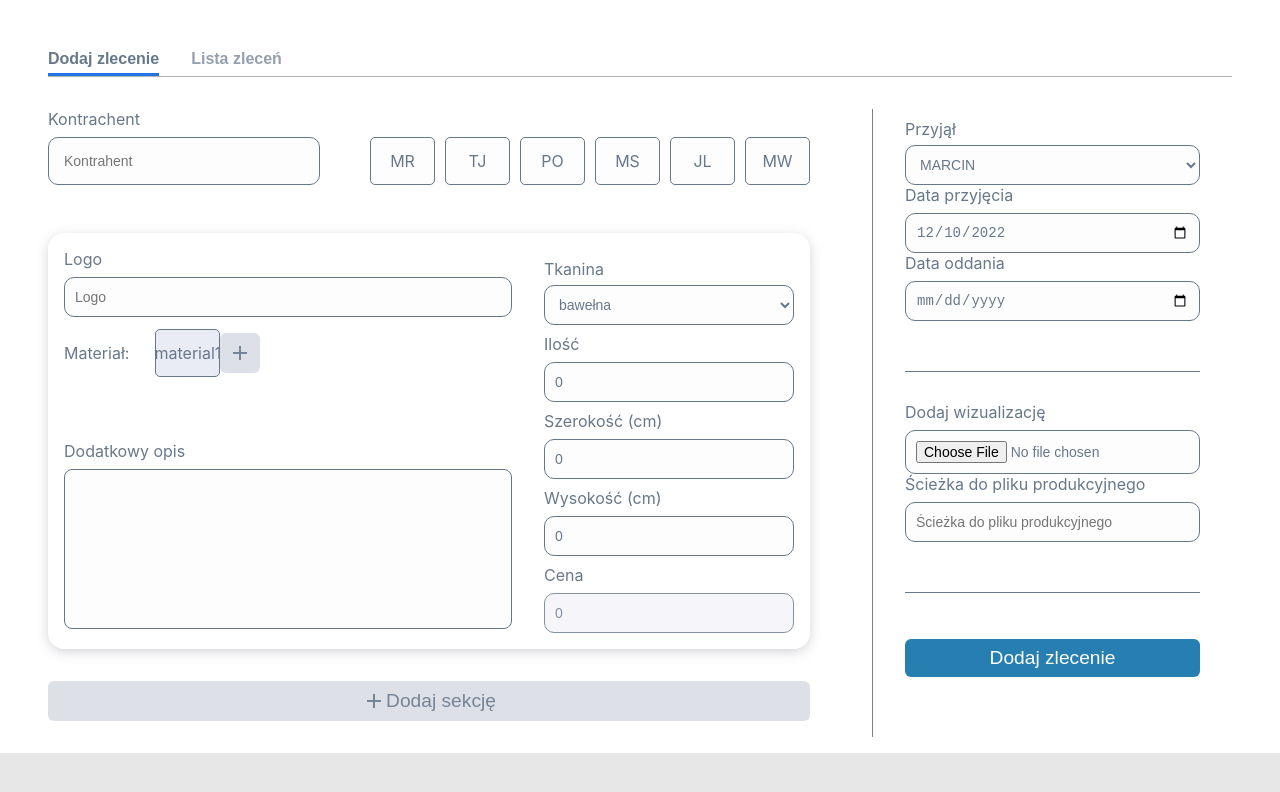
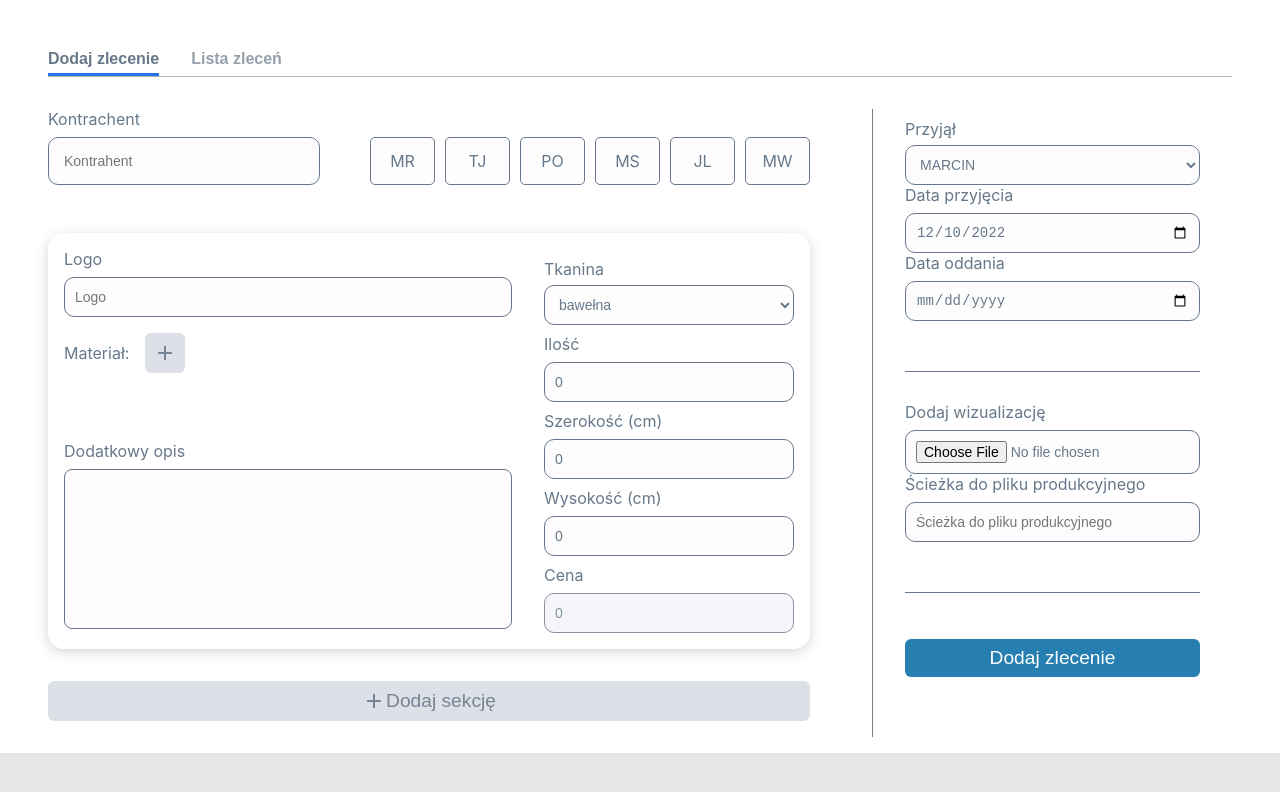
Before and after one commit to LukaszMarciszewski1/Trello-Card-Manager, a React (Create React App) app: page / in a window 1280 px wide. Shown: the top 792 px of the page. Built offline with nearby package versions, Linux system fonts and the light colour scheme; the HTML template or start-up script is replaced by a standard one.

Commit message:
nest useFieldArray

```diff
--- a/src/views/AddTasks.tsx
+++ b/src/views/AddTasks.tsx
@@ -209,9 +209,10 @@ const Tasks: React.FC = () => {
                     defaultValue={field.logo}
                   />
                   <Nested
-                    register={register}
+                    // register={register}
+                    {...{ control, register }}
                     // field={field}
-                    nestedIndex={index}
+                    nestIndex={index}
                     registerName={`description[${index}].material`}
                     options={material}
                   />
--- a/src/views/Nested/Nested.tsx
+++ b/src/views/Nested/Nested.tsx
@@ -15,20 +15,20 @@ interface NestedProps {
   register: any
   registerName: any
   options: any
-  nestedIndex?: any
+  nestIndex?: any
+  control?: any
 }
 
-const Nested: React.FC<NestedProps> = ({ register, registerName, options, nestedIndex }) => {
+const Nested: React.FC<NestedProps> = ({ register, registerName, options, nestIndex, control }) => {
   const [trigger, setTrigger] = useState(false)
   const [isChecked, setIsChecked] = useState(false)
   const [checkboxes, setCheckboxes] = useState(material)
 
-  const handleChange = (event: any) => {
-    const newCheckboxes = [...checkboxes];
-    newCheckboxes[event.target.dataset.action].checked = event.target.checked;
-    setCheckboxes(newCheckboxes)
-    console.log(newCheckboxes[event.target.dataset.action])
-  }
+  const { fields, remove, append } = useFieldArray({
+    control,
+    name: `description[${nestIndex}].material`
+  });
+
 
   const selectedMaterials = [...checkboxes].filter(checkbox => checkbox.checked !== false)
   console.log(selectedMaterials)
@@ -36,7 +36,7 @@ const Nested: React.FC<NestedProps> = ({ register, registerName, options, nested
   return (
     <div className={styles.materialsList}>
       <span>Materiał:</span>
-      {
+      {/* {
         selectedMaterials.map((option: { value: string, checked: boolean; }, index: number) => (
           <Checkbox
             key={index}
@@ -48,7 +48,23 @@ const Nested: React.FC<NestedProps> = ({ register, registerName, options, nested
             {...register(`${registerName}[${index}]` as const)}
           />
         ))
-      }
+      } */}
+      {fields.map((item, k) => {
+        console.log(item)
+        return (
+          <div key={item.id} style={{ margin: '0 5px 0 0' }}>
+            <Input
+              style={{ marginTop: 0 }}
+              id={item.id}
+              // value={'fdfsf'}
+              disabled
+              type="text"
+              {...register(`${registerName}[${k}].field` as const)}
+            // {...register(`${registerName}[${k}]` as const)}
+            />
+          </div>
+        );
+      })}
       <Popup
         title={'Dodaj wycenę'}
         trigger={trigger}
@@ -62,10 +78,10 @@ const Nested: React.FC<NestedProps> = ({ register, registerName, options, nested
               type={"checkbox"}
               data-action={index}
               label={trader.value}
-              name={trader.name}
-              checked={trader.checked}
+              // name={trader.name}
+              // checked={trader.checked}
               value={trader.value}
-              onChange={handleChange}
+              onChange={() => append({ field: trader.value })}
             />
           ))}
         </div>
```
